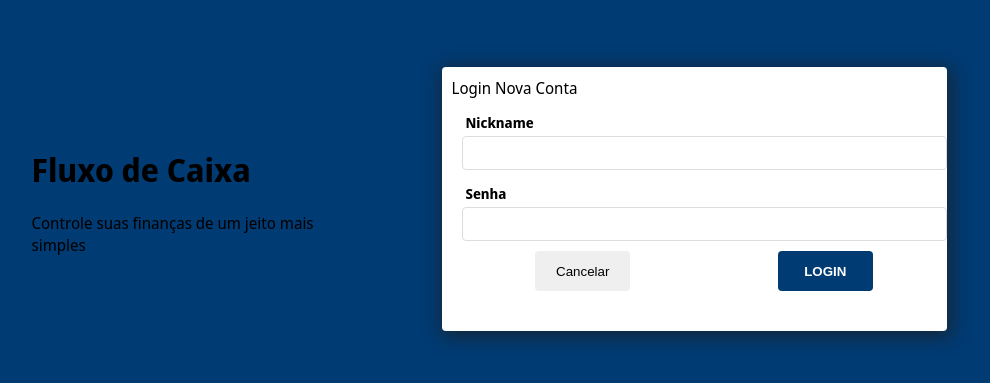
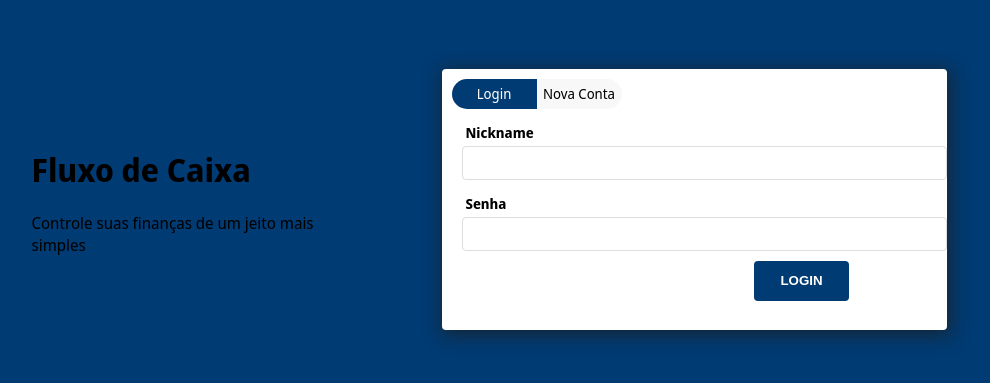
Before and after one commit to EbenauDev/FluxoDeCaixa, a Vue app in the folder front-end/fluxo-caixa/: page / in a window 1280 px wide. Shown: the part 201-584 px from the top of the page, without its empty margins (156-1146 px from the left). Built offline with nearby package versions, Linux system fonts and the light colour scheme.

Commit message:
Melhorado formulário de login/sign up

```diff
--- a/front-end/fluxo-caixa/src/views/NaoAutenticado.vue
+++ b/front-end/fluxo-caixa/src/views/NaoAutenticado.vue
@@ -6,18 +6,23 @@
     </div>
     <div class="__login">
       <div class="tooltip">
-        <label>
+        <label :class="{ ativo: opcaoFormulario == 'Login' }">
           Login
-          <input type="radio" id="login" value="Login" hidden />
+          <input type="radio" value="Login" hidden v-model="opcaoFormulario" />
         </label>
-        <label>
+        <label :class="{ ativo: opcaoFormulario == 'NovaConta' }">
           Nova Conta
-          <input type="radio" id="login" value="Login" hidden />
+          <input
+            type="radio"
+            value="NovaConta"
+            hidden
+            v-model="opcaoFormulario"
+          />
         </label>
       </div>
 
       <form
-        v-if="fazerNovaConta == false"
+        v-if="opcaoFormulario == 'Login'"
         class="form form-autenticacao"
         name="loginUsuario"
       >
@@ -30,37 +35,37 @@
           <input class="form-control" id="Senha" type="password" />
         </div>
         <div class="form-footer">
-          <button class="btn btn-cancel" type="button" @click="closeModal">
-            Cancelar
-          </button>
+          <span></span>
           <button class="btn btn-primary f-bold upper" type="button">
             Login
           </button>
         </div>
       </form>
       <form
-        v-if="fazerNovaConta"
+        v-if="opcaoFormulario == 'NovaConta'"
         class="form form-autenticacao"
         name="novoUsuario"
       >
         <div class="form-group">
-          <label class="form-label" for="descricao">Descrição</label>
-          <input class="form-control" id="descricao" type="text" />
+          <label class="form-label" for="Nickname">Nickname</label>
+          <input class="form-control" id="Nickname" type="text" />
         </div>
         <div class="form-group">
-          <label class="form-label" for="valor">Valor</label>
-          <input class="form-control" id="valor" type="text" />
+          <label class="form-label" for="Senha">Avatar</label>
+          <input class="form-control" id="Senha" type="url" />
+        </div>
+        <div class="form-group">
+          <label class="form-label" for="Senha">Senha</label>
+          <input class="form-control" id="Senha" type="password" />
+        </div>
+        <div class="form-group">
+          <label class="form-label" for="ConfirmarSenha">Confirmar Senha</label>
+          <input class="form-control" id="ConfirmarSenha" type="password" />
         </div>
         <div class="form-footer">
-          <button class="btn btn-cancel" type="button" @click="closeModal">
-            Cancelar
-          </button>
-          <button
-            class="btn btn-primary f-bold upper"
-            type="button"
-            @click="salvarNovoCusto"
-          >
-            Salvar
+          <span></span>
+          <button class="btn btn-primary f-bold upper" type="button">
+            Registrar-se
           </button>
         </div>
       </form>
@@ -77,7 +82,7 @@ export default {
         nickname: "",
         senha: null,
       },
-      fazerNovaConta: false,
+      opcaoFormulario: "Login",
       novoUsuario: {
         nickname: "",
         avatar: "",
@@ -85,6 +90,7 @@ export default {
         confirmarSenha: "",
         email: "",
       },
+      fazerNovaConta: false,
     };
   },
 };
@@ -110,6 +116,30 @@ export default {
     padding: 10px;
     display: flex;
     flex-direction: column;
+    .tooltip {
+      max-height: 30px;
+      max-width: 170px;
+      height: 100%;
+      display: flex;
+      justify-content: space-between;
+      align-items: center;
+      background: #f8f8f8;
+      border-radius: 20px;
+      overflow: hidden;
+      font-size: 14px;
+      label.ativo {
+        background: var(--main-color-dark);
+        color: #fff;
+      }
+      label {
+        flex: 1;
+        height: 100%;
+        display: flex;
+        align-items: center;
+        justify-content: center;
+        cursor: pointer;
+      }
+    }
   }
   .form-autenticacao {
   }
```
